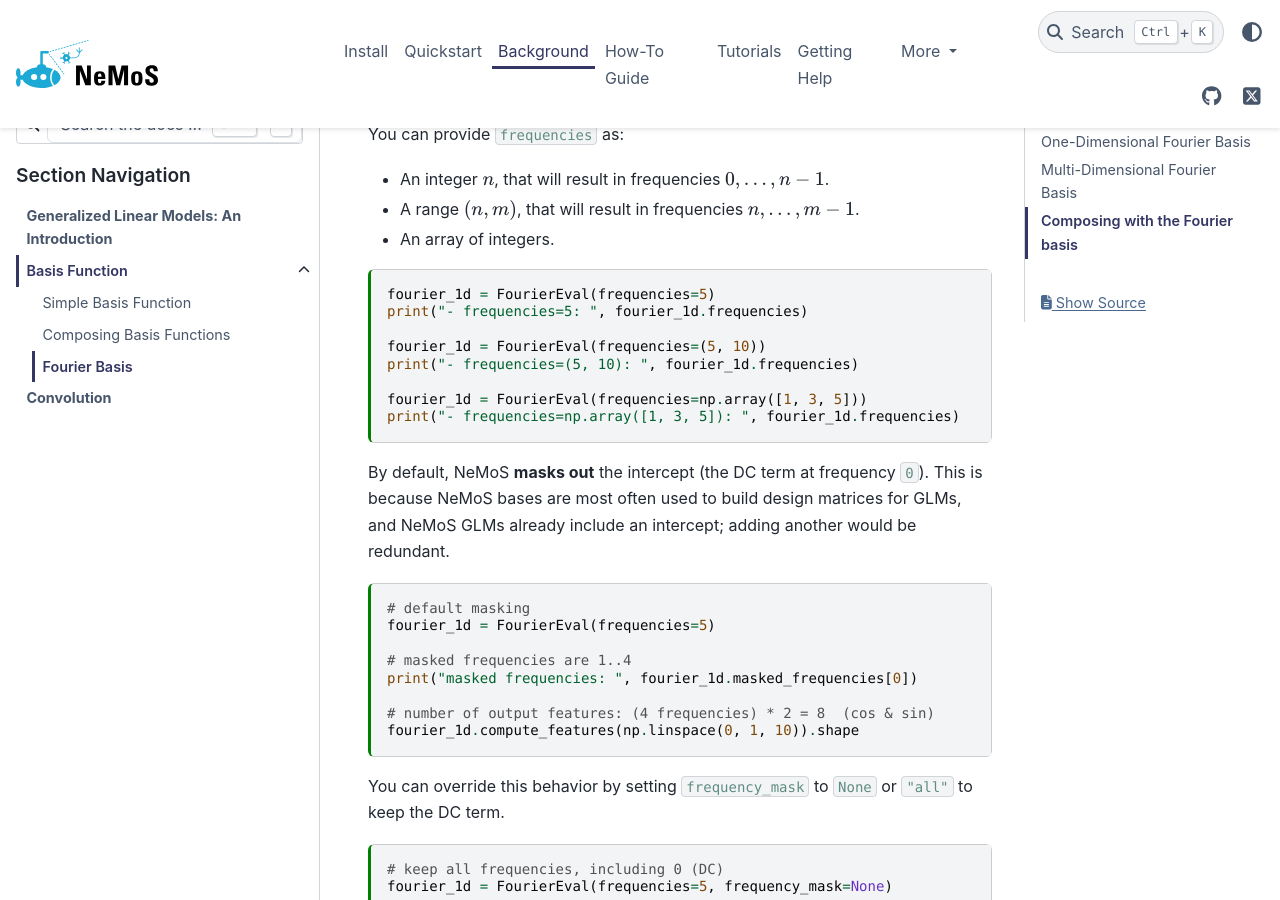
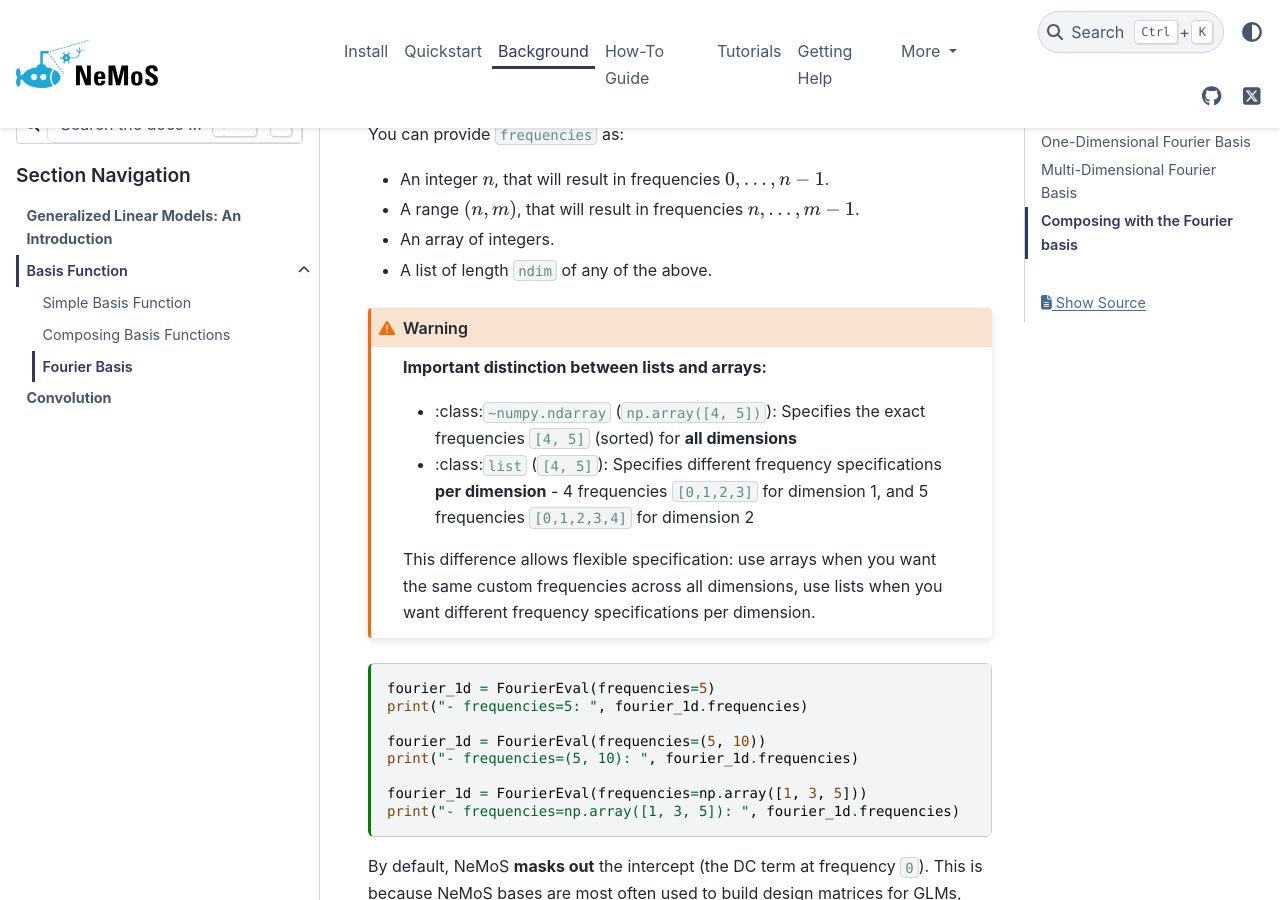
Before and after one commit to flatironinstitute/nemos, a Sphinx documentation site: the page built from docs/background/basis/ndimensional_foureir_basis.md, in a window 1280 px wide and 900 px high, scrolled down 2598 px. Built offline with Sphinx 7.4.7 and the PyData theme 0.15.4, drawn with Linux system fonts in a browser that asks for light colours.

Commit message:
added warning

````diff
--- a/docs/background/basis/ndimensional_foureir_basis.md
+++ b/docs/background/basis/ndimensional_foureir_basis.md
@@ -156,6 +156,16 @@
 - An integer $n$, that will result in frequencies $0, \ldots, n-1$.
 - A range $(n, m)$, that will result in frequencies $n, \ldots, m-1$.
 - An array of integers.
+- A list of length `ndim` of any of the above.
+
+:::{warning}
+**Important distinction between lists and arrays:**
+
+- :class:`~numpy.ndarray` (`np.array([4, 5])`): Specifies the exact frequencies `[4, 5]` (sorted) for **all dimensions**
+- :class:`list` (`[4, 5]`): Specifies different frequency specifications **per dimension** - 4 frequencies `[0,1,2,3]` for dimension 1, and 5 frequencies `[0,1,2,3,4]` for dimension 2
+
+This difference allows flexible specification: use arrays when you want the same custom frequencies across all dimensions, use lists when you want different frequency specifications per dimension.
+:::
 
 
 ```{code-cell} ipython3
````
